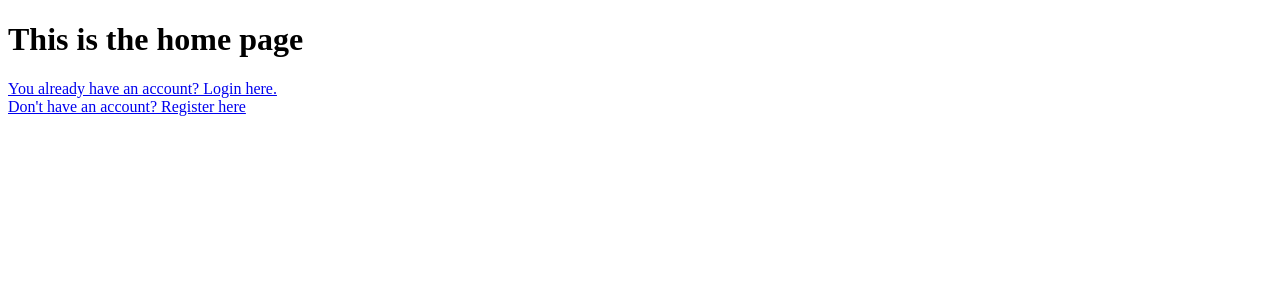
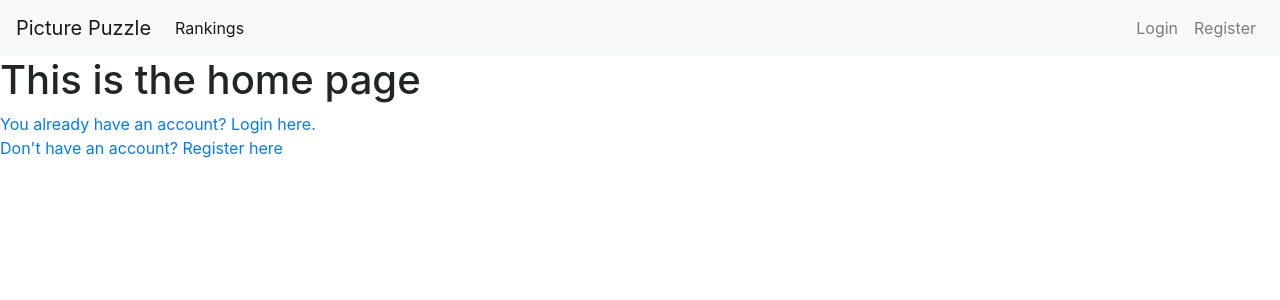
Before and after one commit to ArifShariar/BUET_CSE_FEST_2022_Picture_Puzzle, a Django app: page / in a window 1280 px wide. Shown: the top 300 px of the page. Run offline with Django 4.2, Linux system fonts and the light colour scheme; parts of the project's set-up code (start-up, migrations or seed data) failed here and were passed over; some libraries are stand-ins or nearby versions.

Commit message:
added decorator login required where needed. added links in navbar.html

```diff
--- a/contest_arena/views.py
+++ b/contest_arena/views.py
@@ -1,8 +1,9 @@
+from django.conf import settings
+from django.contrib.auth.decorators import login_required
 from django.db.models import Q
 from django.http import HttpResponse
 from django.shortcuts import render, redirect
-from django.conf import settings
-from .models import *
+
 from user.models import *
 from .forms import *
 
@@ -21,9 +22,10 @@ def home(request):
     return render(request, 'home/home.html', to_frontend)
 
 
+@login_required(login_url='login')
 def view_rank_list_page(request):
-    if not request.user.is_authenticated:
-        return redirect('home')
+    # if not request.user.is_authenticated:
+    #     return redirect('home')
 
     participants = User.objects.filter(is_staff=False).order_by('participant__position')
 
@@ -41,11 +43,8 @@ def view_rank_list_page(request):
     return render(request, 'rank_list/rank_list.html', to_frontend)
 
 
+@login_required(login_url='login')
 def load_next_puzzle(request, pk):
-    if not request.user.is_authenticated:
-        return redirect('home')
-
-    # if request.method == 'GET':
     if pk < request.user.participant.curr_level:
         return HttpResponse("You have already solved this puzzle!")
     elif pk > request.user.participant.curr_level:
--- a/templates/base/base.html
+++ b/templates/base/base.html
@@ -1,10 +1,19 @@
+{% load static %}
 <!DOCTYPE html>
 <html lang="en">
 <head>
     <meta charset="UTF-8">
     <title>Picture Puzzle</title>
+    <link rel="stylesheet" href="https://cdn.jsdelivr.net/npm/bootstrap@4.0.0/dist/css/bootstrap.min.css" integrity="sha384-Gn5384xqQ1aoWXA+058RXPxPg6fy4IWvTNh0E263XmFcJlSAwiGgFAW/dAiS6JXm" crossorigin="anonymous">
+
 </head>
 <body>
+{% block nav %}{% include 'base/navbar.html' %}{% endblock %}
+{% block content %}{% endblock %}
+
+<script src="https://code.jquery.com/jquery-3.2.1.slim.min.js" integrity="sha384-KJ3o2DKtIkvYIK3UENzmM7KCkRr/rE9/Qpg6aAZGJwFDMVNA/GpGFF93hXpG5KkN" crossorigin="anonymous"></script>
+<script src="https://cdn.jsdelivr.net/npm/popper.js@1.12.9/dist/umd/popper.min.js" integrity="sha384-ApNbgh9B+Y1QKtv3Rn7W3mgPxhU9K/ScQsAP7hUibX39j7fakFPskvXusvfa0b4Q" crossorigin="anonymous"></script>
+<script src="https://cdn.jsdelivr.net/npm/bootstrap@4.0.0/dist/js/bootstrap.min.js" integrity="sha384-JZR6Spejh4U02d8jOt6vLEHfe/JQGiRRSQQxSfFWpi1MquVdAyjUar5+76PVCmYl" crossorigin="anonymous"></script>
 
 </body>
 </html>
--- a/templates/base/navbar.html
+++ b/templates/base/navbar.html
@@ -1,6 +1,6 @@
 <div>
     <nav class="navbar navbar-expand-lg navbar-light bg-light">
-        <a class="navbar-brand" href="#">Picture Puzzle</a>
+        <a class="navbar-brand" href="{% url 'home' %}">Picture Puzzle</a>
         <button class="navbar-toggler" type="button" data-toggle="collapse" data-target="#navbarSupportedContent" aria-controls="navbarSupportedContent" aria-expanded="false" aria-label="Toggle navigation">
             <span class="navbar-toggler-icon"></span>
         </button>
@@ -8,19 +8,23 @@
         <div class="collapse navbar-collapse" id="navbarSupportedContent">
             <ul class="navbar-nav mr-auto">
                 <li class="nav-item active">
-                    <a class="nav-link" href="#">Rankings<span class="sr-only">(current)</span></a>
+                    <a class="nav-link" href="{% url 'rank_list' %}">Rankings<span class="sr-only">(current)</span></a>
                 </li>
             </ul>
             <ul class="navbar-nav ml-auto">
-                <li class="nav-item">
-                    <a class="nav-link" href="#">Logout</a>
-                </li>
-                <li class="nav-item">
-                    <a class="nav-link" href="#">Login</a>
-                </li>
-                <li class="nav-item">
-                    <a class="nav-link" href="#">Signup</a>
-                </li>
+                {%  if user_active %}
+                    <li class="nav-item">
+                        <a class="nav-link" href="{% url 'logout' %}">Logout</a>
+                    </li>
+                {% else %}
+                    <li class="nav-item">
+                        <a class="nav-link" href="{% url 'login' %}">Login</a>
+                    </li>
+                    <li class="nav-item">
+                        <a class="nav-link" href="{% url 'register' %}">Register</a>
+                    </li>
+                {% endif %}
+
             </ul>
         </div>
     </nav>
--- a/templates/home/home.html
+++ b/templates/home/home.html
@@ -1,10 +1,5 @@
-<!DOCTYPE html>
-<html lang="en">
-<head>
-    <meta charset="UTF-8">
-    <title>Home Page</title>
-</head>
-<body>
+{% extends 'base/base.html' %}
+{% block content %}
     <h1>This is the home page</h1>
 
 
@@ -17,5 +12,4 @@
         <a href="{% url 'register' %}">Don't have an account? Register here</a><br>
     {% endif %}
 
-</body>
-</html>
+{% endblock %}
```
Lines whose indentation alone changed are shown as unchanged.
